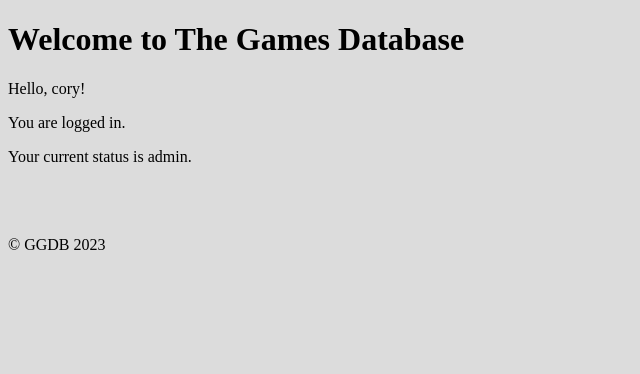
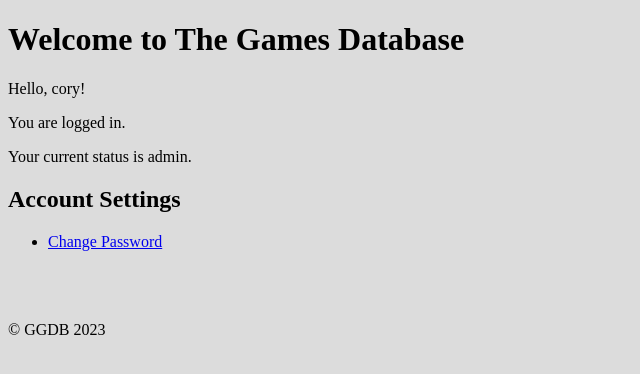
Before and after one commit to petecory/ggdb, a Flask app: page /dashboard in a window 1280 px wide. Shown: the part 93-467 px from the top of the page, without its empty margins (0-640 px from the left). Run offline with Flask 3, Linux system fonts and the light colour scheme; a user stored in the database is signed in; parts of the project's set-up code (start-up, migrations or seed data) failed here and were passed over.

Commit message:
Added password change ability for users.

```diff
--- a/main.py
+++ b/main.py
@@ -1,8 +1,9 @@
-from flask import Flask, render_template, request, redirect, url_for, session, flash
+from flask import Flask, render_template, request, redirect, url_for, session, flash, get_flashed_messages
 from waitress import serve
 from werkzeug.utils import secure_filename
 import sqlite3
 from func import *
+from datetime import datetime
 from dotenv import load_dotenv
 import os
 import csv
@@ -52,8 +53,10 @@ app.config['UPLOAD_FOLDER'] = UPLOAD_FOLDER
 
 @app.route('/', methods=['GET', 'POST'])
 def login():
-    if 'username' in session:  # check if the username is already stored in the session
-        return redirect('/dashboard')
+    if 'username' in session:  # check if the username is stored in the session
+        messages = get_flashed_messages()  # get flashed messages
+        return render_template('dashboard.html', username=session['username'], status=session['status'],
+                                messages=messages)
     elif request.method == 'POST':
         username = request.form['username']
         password = request.form['password']
@@ -232,6 +235,43 @@ def delete_game(id):
         return redirect('/')
 
 
+@app.route('/change-password', methods=['GET', 'POST'])
+def change_password():
+    if 'username' not in session:
+        return redirect('/')
+
+    username = session['username']
+
+    if request.method == 'POST':
+        old_password = request.form['old_password']
+        new_password = request.form['new_password']
+        confirm_password = request.form['confirm_password']
+
+        user_info = get_user(username)
+
+        if not verify_user(username, old_password):
+            return render_template('change-password.html', error='Incorrect old password')
+
+        if new_password != confirm_password:
+            return render_template('change-password.html', error='Passwords do not match')
+
+        # Call the update_password function
+        success, message = update_password(username, old_password, new_password, confirm_password)
+
+        if success:
+            # Flash success message
+            flash(message, 'success')
+            # Redirect to the dashboard page
+            return redirect('/dashboard')
+        else:
+            # Flash error message
+            flash(message, 'error')
+            # Render the change-password template
+            return render_template('change-password.html')
+
+    return render_template('change-password.html')
+
+
 @app.route('/logout')
 def logout():
     session.pop('user_id', None)
--- a/templates/dashboard.html
+++ b/templates/dashboard.html
@@ -7,4 +7,15 @@
     {% if status == 'pending' %}
     <p style="color:red; font-size:30px">You are currently in a Pending status. You will not be able to view the games. Please contact the Admin.</p>
     {% endif %}
+    {% with messages = get_flashed_messages() %}
+      {% if messages %}
+        <ul class="flashes">
+            <li>{{ messages[0] }}</li>
+        </ul>
+      {% endif %}
+    {% endwith %}
+     <h2>Account Settings</h2>
+      <ul>
+        <li><a href="/change-password">Change Password</a></li>
+      </ul>
 {% endblock %}
```
Also changed, not shown: func.py (+23 -1 lines), templates/change-password.html (added, +26 -0 lines).
